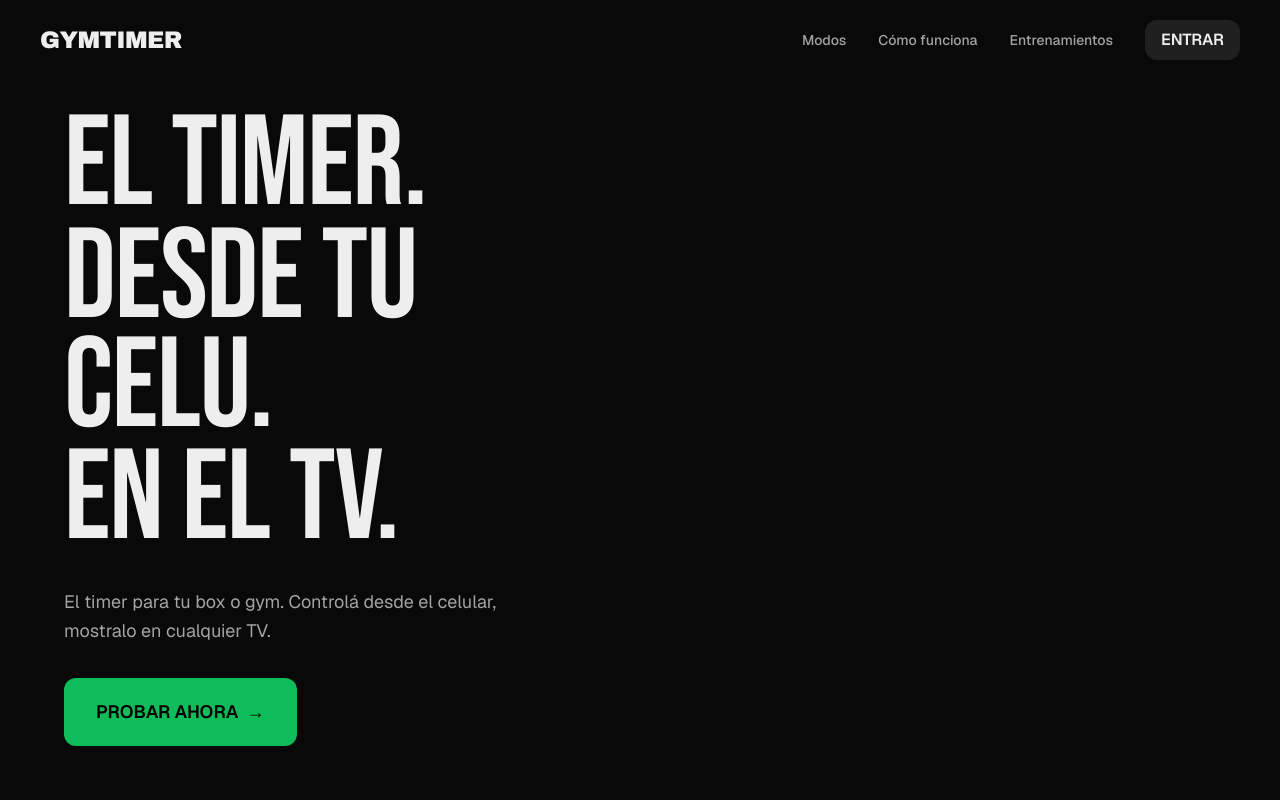
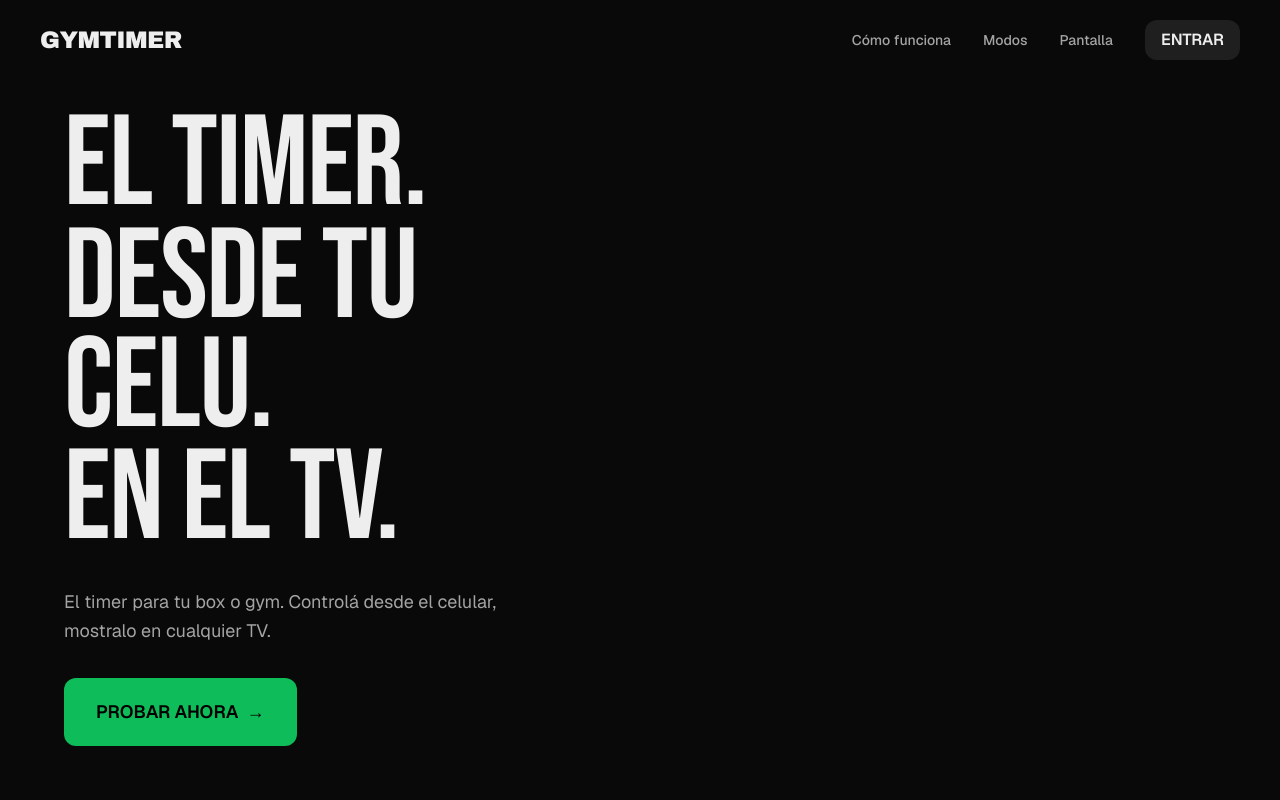
Before and after one commit to CamiloEscar/gymtimer-pro, a Next.js app: page / in a window 1280 px wide. Shown: the top 800 px of the page. Built offline with nearby package versions, Linux system fonts and the light colour scheme.

Commit message:
fix(landing): reorder nav links and rename third link to Pantalla

```diff
--- a/src/components/landing/MobileMenu.tsx
+++ b/src/components/landing/MobileMenu.tsx
@@ -54,6 +54,13 @@ export function MobileMenu({ open, onClose }: MobileMenuProps) {
 
       <nav className="flex-1 flex flex-col justify-center px-8 gap-6">
         <Link
+          href="#como-funciona"
+          onClick={onClose}
+          className="font-industrial text-3xl text-phosphor uppercase tracking-tight hover:text-brand-500 transition-colors py-3"
+        >
+          Cómo funciona
+        </Link>
+        <Link
           href="#modos"
           onClick={onClose}
           className="font-industrial text-3xl text-phosphor uppercase tracking-tight hover:text-brand-500 transition-colors py-3"
@@ -61,18 +68,11 @@ export function MobileMenu({ open, onClose }: MobileMenuProps) {
           Modos
         </Link>
         <Link
-          href="#como-funciona"
+          href="#para-tu-box"
           onClick={onClose}
           className="font-industrial text-3xl text-phosphor uppercase tracking-tight hover:text-brand-500 transition-colors py-3"
         >
-          Cómo funciona
-        </Link>
-        <Link
-          href="/app/workouts"
-          onClick={onClose}
-          className="font-industrial text-3xl text-phosphor uppercase tracking-tight hover:text-brand-500 transition-colors py-3"
-        >
-          Entrenamientos
+          Pantalla
         </Link>
         <Link href="/app" onClick={onClose} className="self-start mt-2">
           <Button size="lg" variant="primary" className="text-lg px-8 py-5">
--- a/src/components/landing/Navbar.tsx
+++ b/src/components/landing/Navbar.tsx
@@ -20,12 +20,6 @@ export function Navbar() {
 
         <div className="hidden md:flex items-center gap-8">
           <Link
-            href="#modos"
-            className="text-sm font-medium text-phosphor-dim hover:text-phosphor transition-colors"
-          >
-            Modos
-          </Link>
-          <Link
             href="#como-funciona"
             className="text-sm font-medium text-phosphor-dim hover:text-phosphor transition-colors"
           >
@@ -35,7 +29,13 @@ export function Navbar() {
             href="#modos"
             className="text-sm font-medium text-phosphor-dim hover:text-phosphor transition-colors"
           >
-            Entrenamientos
+            Modos
+          </Link>
+          <Link
+            href="#para-tu-box"
+            className="text-sm font-medium text-phosphor-dim hover:text-phosphor transition-colors"
+          >
+            Pantalla
           </Link>
           <Link href="/app">
             <Button size="md" variant="secondary">
```
